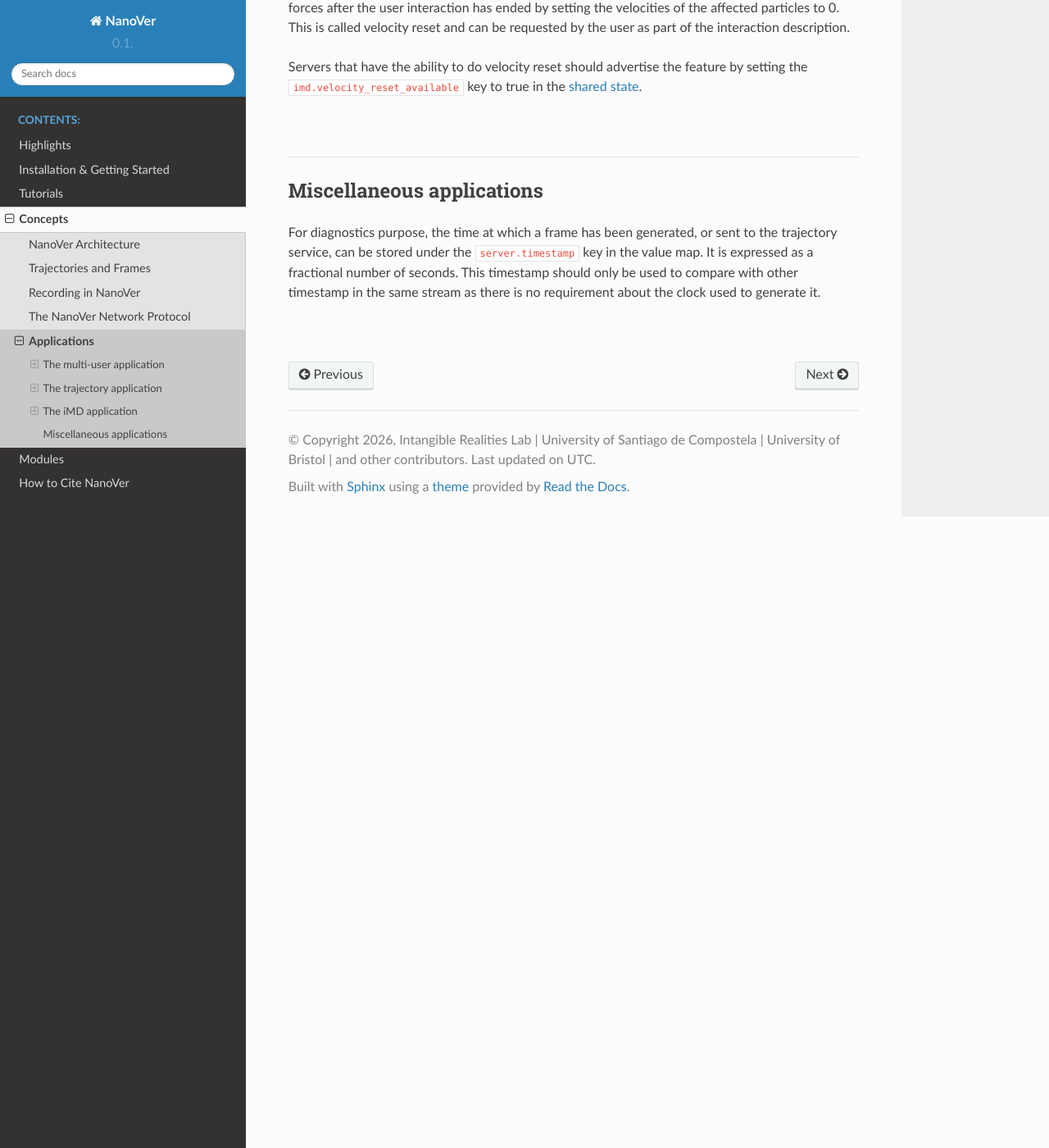
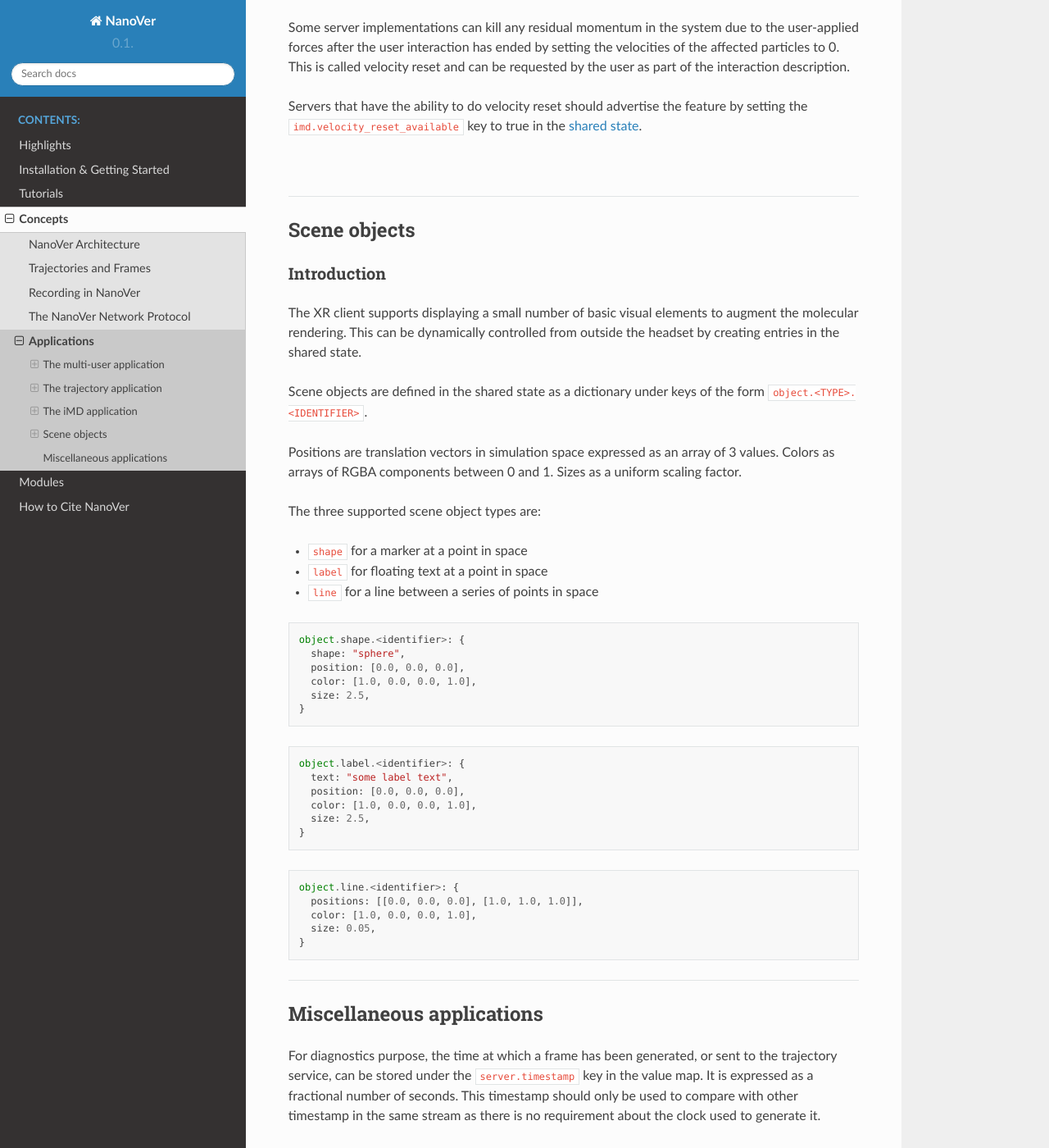
Before and after one commit to IRL2/nanover-docs, a Sphinx documentation site: the page built from source/concepts/applications.rst, in a window 1280 px wide and 1400 px high, scrolled down 17451 px. Shown: the whole window at 82% size. Built offline with Sphinx 7.4.7 and the Read the Docs theme 3.1.0, drawn with Linux system fonts in a browser that asks for light colours; pages that are not in the unit, such as notebooks, are missing from menus; the version number could not be read and is left out; some of the changed text lies outside the part shown.

Commit message:
basic documentation for scene objects

```diff
--- a/source/concepts/applications.rst
+++ b/source/concepts/applications.rst
@@ -943,6 +943,60 @@ state <state-updates>`.
 
 ----
 
+.. _scene-objects-application:
+
+#############
+Scene objects
+#############
+
+Introduction
+############
+
+The XR client supports displaying a small number of basic visual elements to
+augment the molecular rendering. This can be dynamically controlled from
+outside the headset by creating entries in the shared state.
+
+Scene objects are defined in the shared state as a dictionary under keys of the
+form ``object.<TYPE>.<IDENTIFIER>``.
+
+Positions are translation vectors in simulation space expressed as an array of
+3 values. Colors as arrays of RGBA components between 0 and 1. Sizes as a uniform
+scaling factor.
+
+The three supported scene object types are:
+
+* ``shape`` for a marker at a point in space
+* ``label`` for floating text at a point in space
+* ``line`` for a line between a series of points in space
+
+.. code::
+
+   object.shape.<identifier>: {
+     shape: "sphere",
+     position: [0.0, 0.0, 0.0],
+     color: [1.0, 0.0, 0.0, 1.0],
+     size: 2.5,
+   }
+
+.. code::
+
+   object.label.<identifier>: {
+     text: "some label text",
+     position: [0.0, 0.0, 0.0],
+     color: [1.0, 0.0, 0.0, 1.0],
+     size: 2.5,
+   }
+
+.. code::
+
+   object.line.<identifier>: {
+     positions: [[0.0, 0.0, 0.0], [1.0, 1.0, 1.0]],
+     color: [1.0, 0.0, 0.0, 1.0],
+     size: 0.05,
+   }
+
+----
+
 ##########################
 Miscellaneous applications
 ##########################
```
